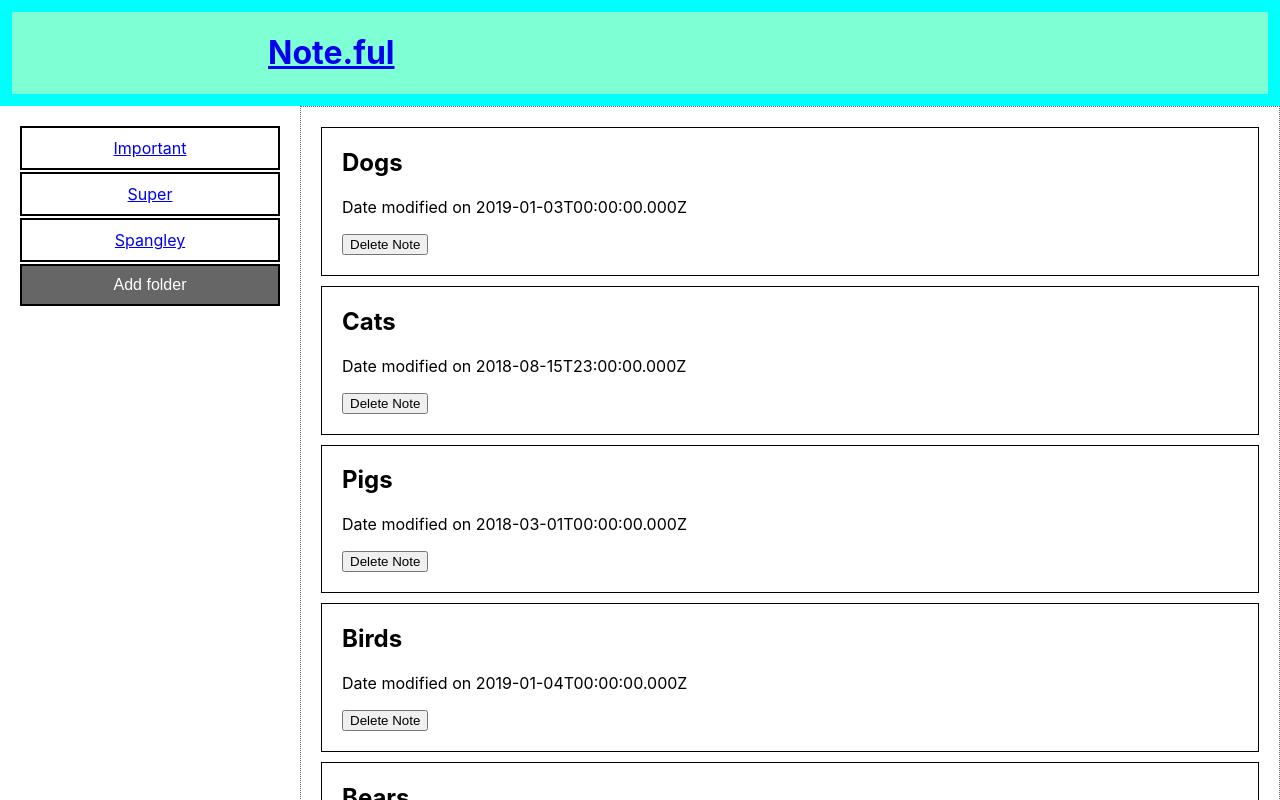
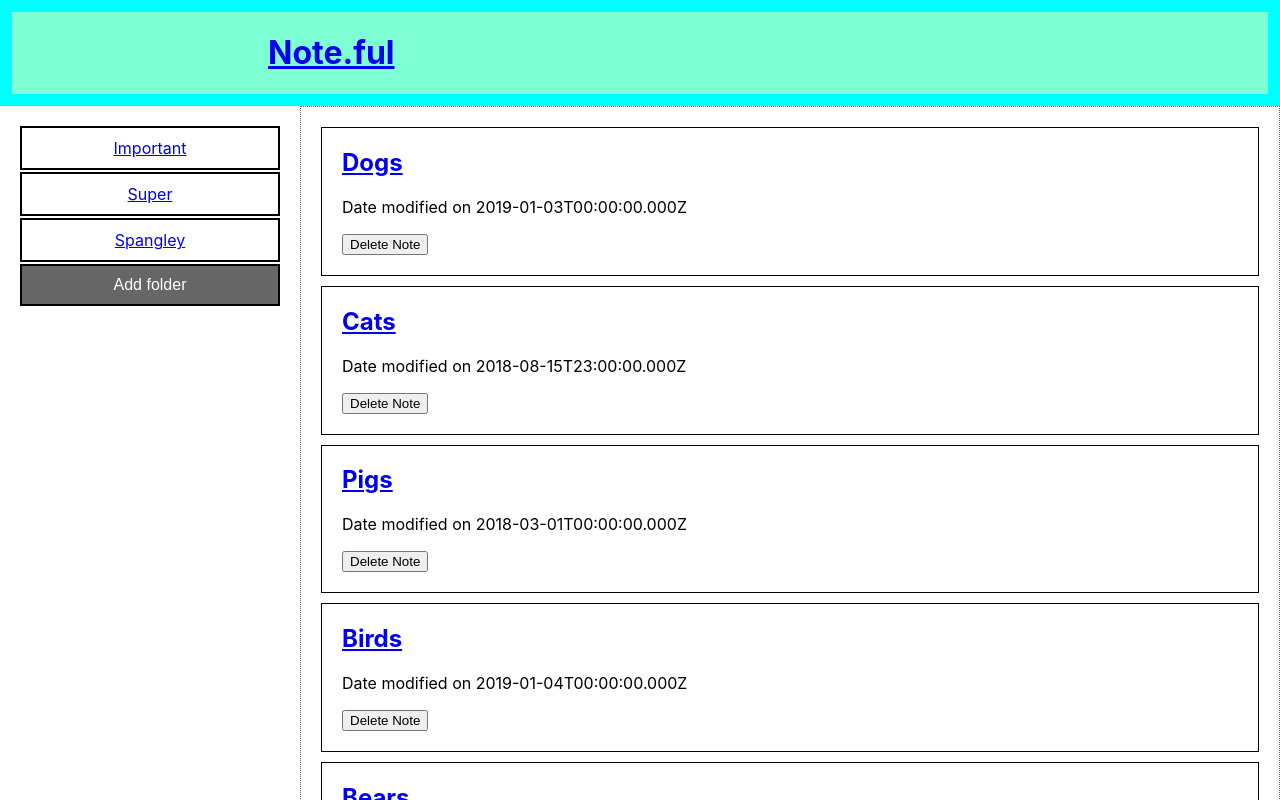
Before and after one commit to artificialarea/noteful, a React (Create React App) app: page / in a window 1280 px wide. Shown: the top 800 px of the page. Built offline with nearby package versions, Linux system fonts and the light colour scheme.

Commit message:
updated: Note name links to NotePageMain view with note.content.

```diff
--- a/src/App.css
+++ b/src/App.css
@@ -59,7 +59,7 @@ nav button,
 }
 
 nav .selected {
-  background-color: rgb(19, 250, 192);
+  background-color: aqua;
 }
 
 .note {
@@ -78,7 +78,8 @@ nav .selected {
   /* currently joined with nav button */
 }
 
-ul {
+ul,
+li {
   list-style: none;
   margin: 0;
   padding: 0;
--- a/src/Note/Note.js
+++ b/src/Note/Note.js
@@ -1,4 +1,5 @@
 import React from 'react';
+import { Link } from 'react-router-dom';
 import './Note.css';
 
 
@@ -9,7 +10,7 @@ export default class Note extends React.Component {
         key={this.props.id}
         className="note"
       >
-        <h2>{this.props.name}</h2>
+        <h2><Link to={`/notes/${this.props.id}`}>{this.props.name}</Link></h2>
         <div>
           <p>Date modified on {this.props.modified}</p>
           <button>Delete Note</button>
--- a/src/NoteListMain/NoteListMain.js
+++ b/src/NoteListMain/NoteListMain.js
@@ -13,10 +13,9 @@ export default class NoteListMain extends React.Component {
           {notes.map(note =>
             <Note
               key={note.id}
+              id={note.id}
               name={note.name}
               modified={note.modified}
-              folderId={note.folderId}
-              content={note.content}
             />
           )}
         </ul>
--- a/src/NotePageMain/NotePageMain.js
+++ b/src/NotePageMain/NotePageMain.js
@@ -1,11 +1,21 @@
 import React from 'react'
 import './NotePageMain.css'
+import Note from '../Note/Note'
 
 
 export default class NotePageMain extends React.Component {
   render() {
     return (
-      <div />
+      <div className="note-page">
+        <Note
+          key={this.props.id}
+          id={this.props.id}
+          name={this.props.name}
+          modified={this.props.modified}
+          folderId={this.props.folderId}
+        />
+        <p>{this.props.content}</p>
+      </div>
     )
   }
 }
```
Also changed, not shown: src/NoteListNav/NoteListNav.js (+4 -35 lines).
